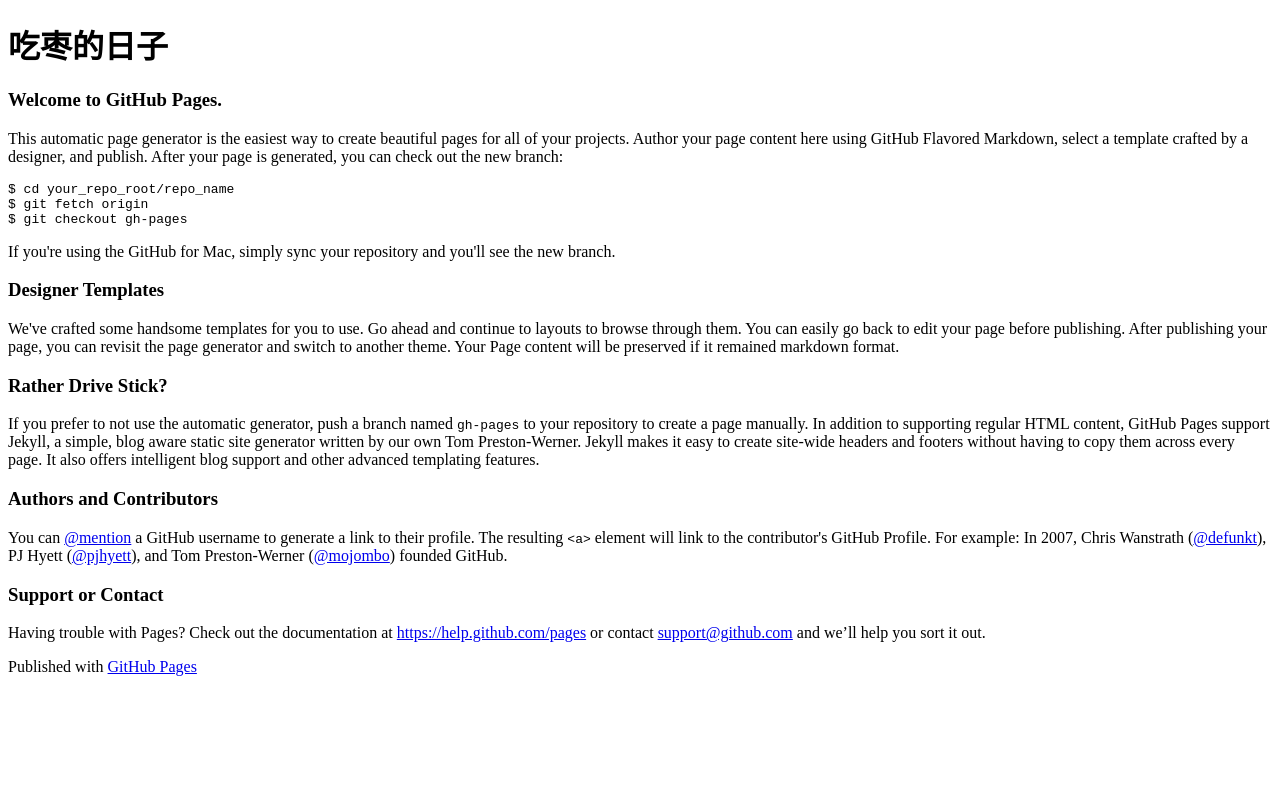
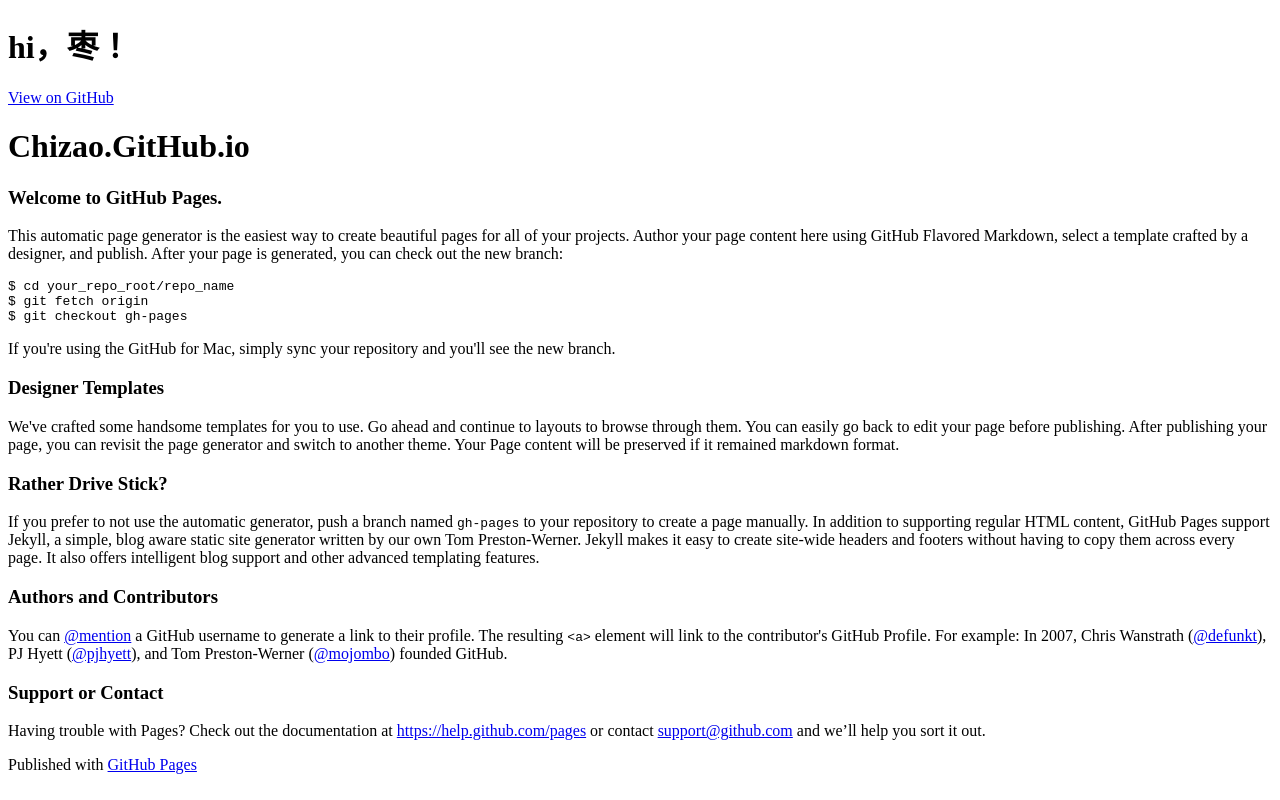
Before and after one commit to chizao/chizao.github.io, a plain HTML site: page index.html in a window 1280 px wide. Drawn offline with Linux system fonts and the light colour scheme.

Commit message:
Revert 2b2459e..d466af7
This rolls back to commit 2b2459ee6355582a1e6c398f4ebdf9e5b26dc99d.

```diff
--- a/index.html
+++ b/index.html
@@ -12,9 +12,14 @@
   </head>
 
   <body>
+
+    <h1>hi，枣！</h1>
+
     <div id="header_wrap" class="outer">
         <header class="inner">
-          <h1 id="project_title">吃枣的日子</h1>
+          <a id="forkme_banner" href="https://github.com/chizao">View on GitHub</a>
+
+          <h1 id="project_title">Chizao.GitHub.io</h1>
           <h2 id="project_tagline"></h2>
 
         </header>
```
